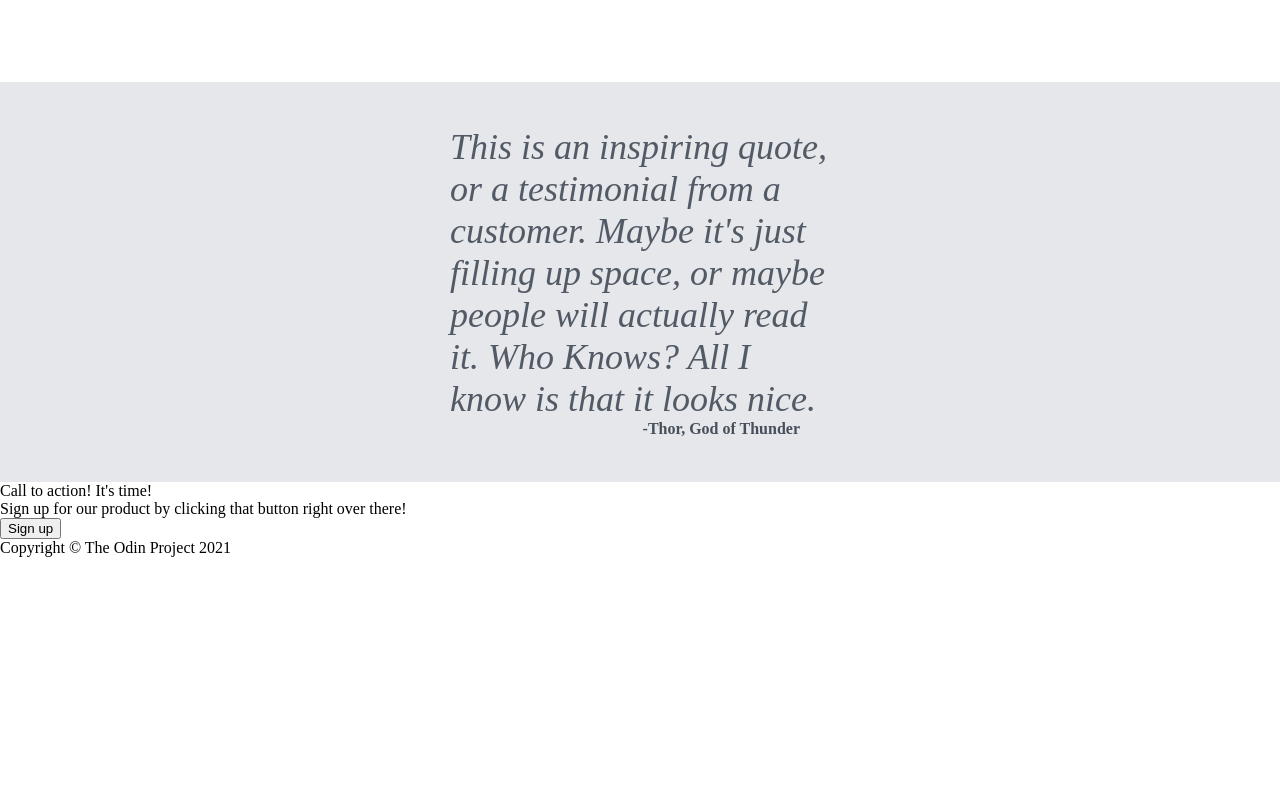
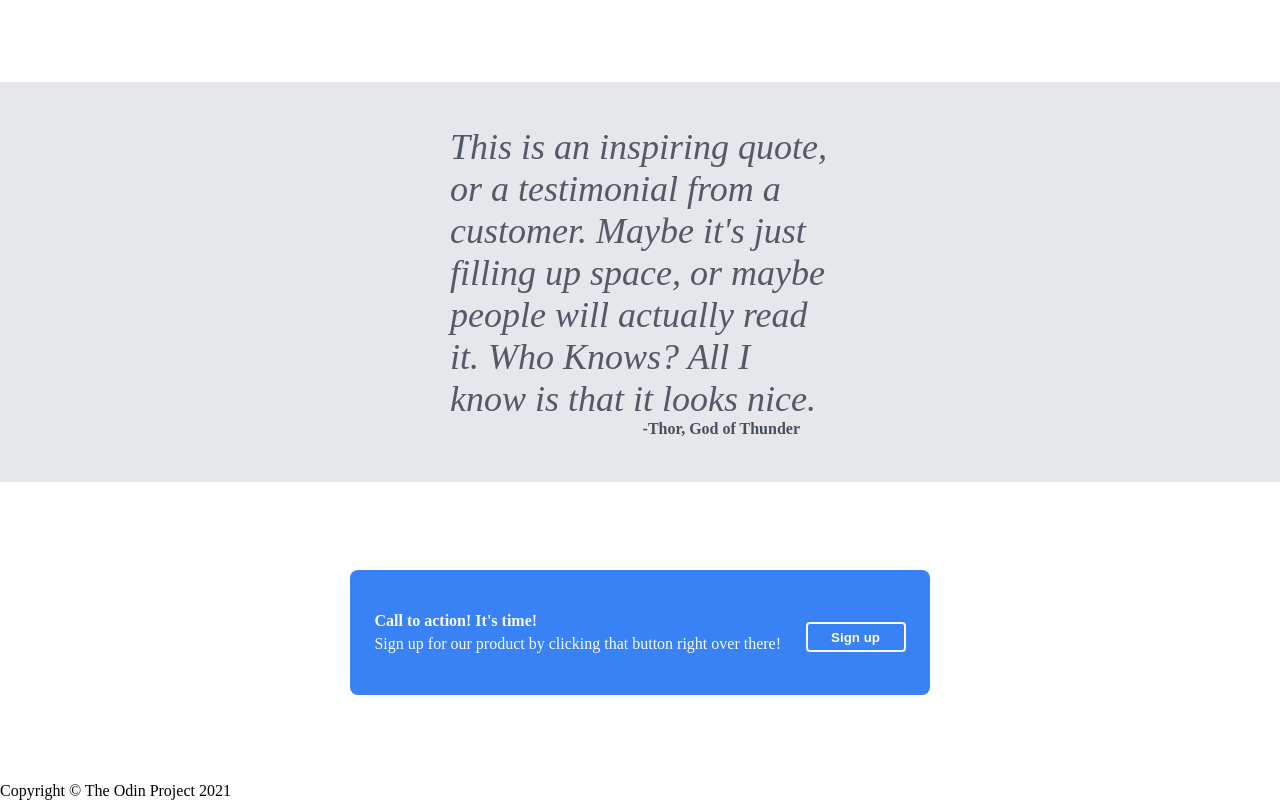
Before and after one commit to NeptuneRjo/TOP-landing-page, a plain HTML site: page index.html in a window 1280 px wide. Shown: the part 804-1604 px from the top of the page. Before the commit the page ends 1361 px from the top, so only its background shows below. Drawn offline with Linux system fonts and the light colour scheme.

Commit message:
tweaked index.html and aligned/styled Call to Action section

```diff
--- a/index.html
+++ b/index.html
@@ -73,9 +73,8 @@
                     <div class="call-title">Call to action! It's time!</div>
                     <div class="call-subtext">Sign up for our product by clicking that button right over there!</div>
                 </div>
-                <div class="call-button">
-                    <button>Sign up</button>
-                </div>
+                <button class="call-button">Sign up</button>
+
             </div>
         </div>
 
--- a/styles/style.css
+++ b/styles/style.css
@@ -163,8 +163,44 @@ a:hover {
 .call-to-action {
     display: flex;
     order: 3;
-    flex: 1;
+    height: 300px;
+    justify-content: center;
+    align-items: center;
+    padding: 0 350px;
+    color: #f9faf8;
 }
+
+.call-box {
+    display: flex;
+    background-color: #3882f6;
+    width: 100%;
+    height: 125px;
+    justify-content: space-evenly;
+    align-items: center;
+    border-radius: 8px;
+}
+
+.call-title {
+    font-weight: bold;
+    margin-bottom: 5px;
+}
+
+.call-button {
+    margin-top: 10px;
+    width: 100px;
+    height: 30px;
+    background-color: #3882f6;
+    border: solid 2px #f9faf8;
+    border-radius: 4px;
+    color: #f9faf8;
+    font-weight: bold;
+}
+
+.call-button:hover {
+    background-color: #3076e6;
+    border: solid 2px #d7dbd3;
+}
+
 
 /* header and footer */
 
```
